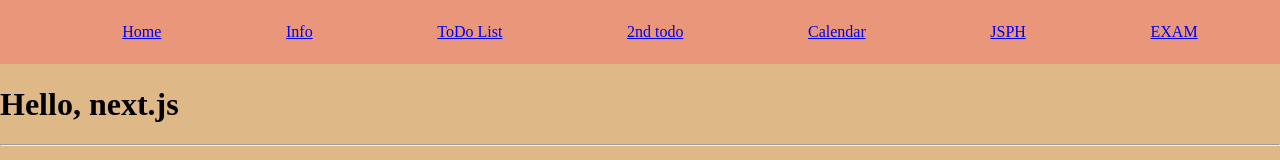
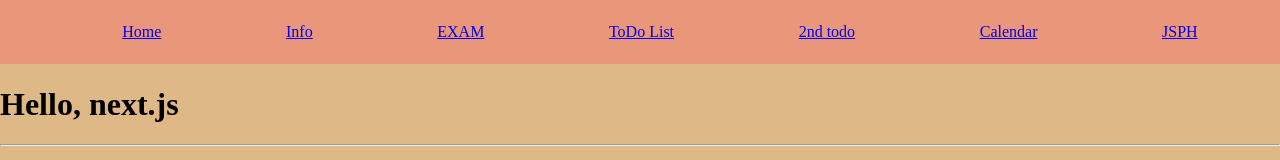
Before and after one commit to Kirillkirsh/p11-nextjs, a Next.js app: page / in a window 1280 px wide. Shown: the top 160 px of the page. Built offline with nearby package versions, Linux system fonts and the light colour scheme.

Commit message:
ExamFinal

```diff
--- a/components/Header.jsx
+++ b/components/Header.jsx
@@ -4,11 +4,12 @@ import classes from './Header.module.css';
 const pages = [
     {href:'/', title:'Home'},
     {href:'/info', title:'Info'},
+    {href:'/exam-page', title:'EXAM'},
     {href:'/like-demo', title:'ToDo List'},
     {href:'/todopage', title:"2nd todo"},
     {href: '/calendar', title: 'Calendar'},
-    {href:'/jsph', title:'JSPH'},
-    {href:'/exam-page', title:'EXAM'}
+    {href:'/jsph', title:'JSPH'}
+
 ]
 export function Header(){
     console.log('classes = ', classes);
```
